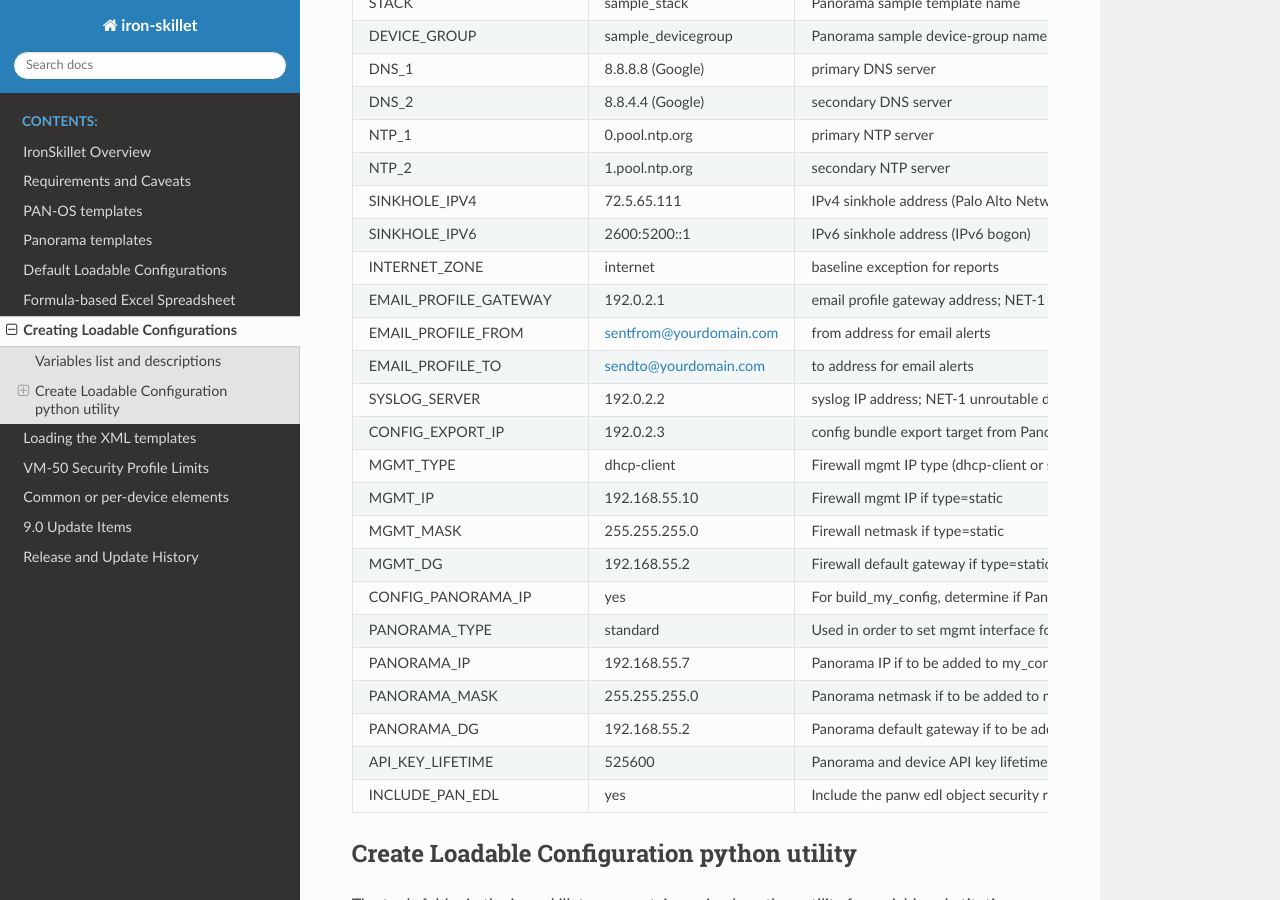
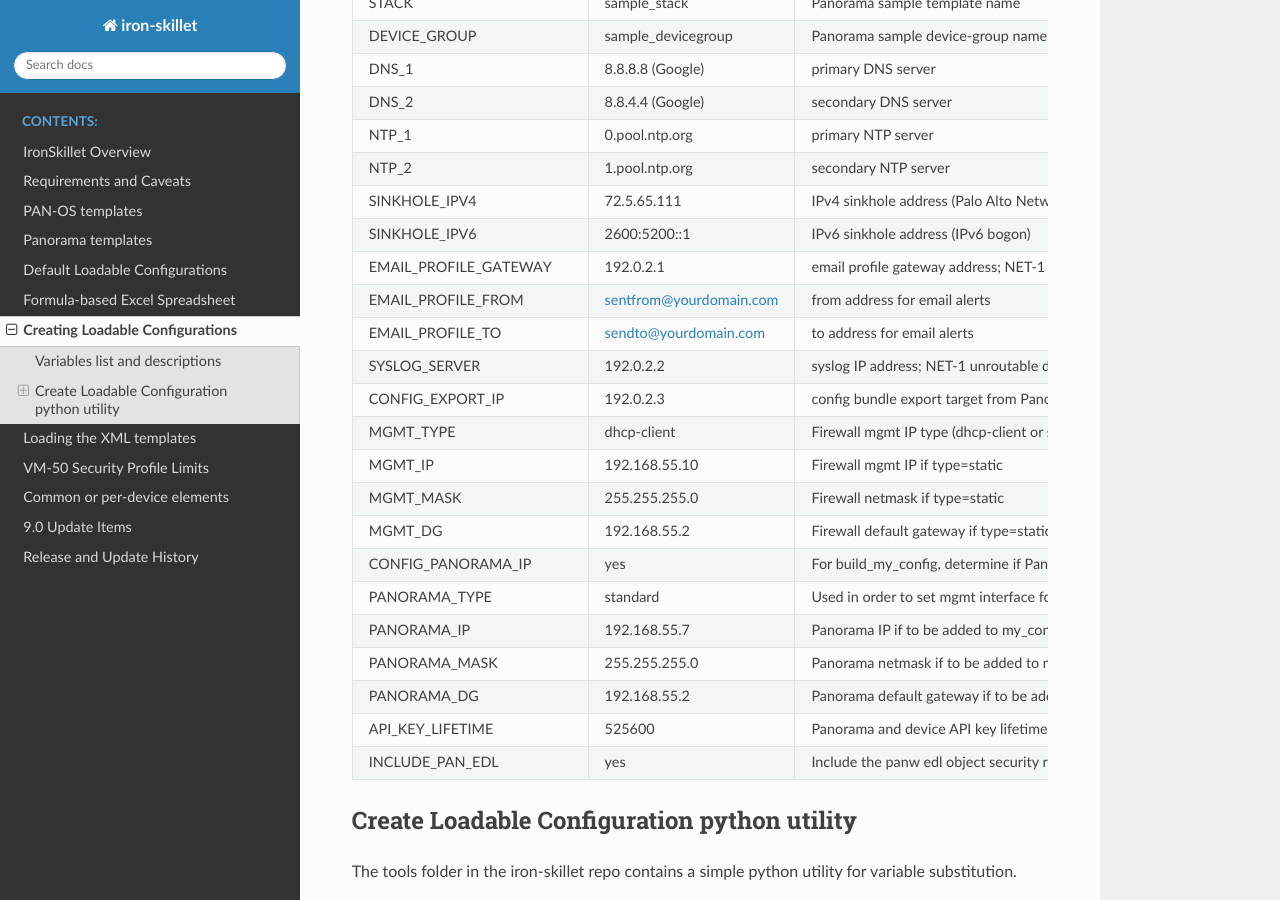
Before and after one commit to PaloAltoNetworks/iron-skillet, a Sphinx documentation site: the page built from docs/creating_loadable_configs.rst, in a window 1280 px wide and 900 px high, scrolled down 751 px. Built offline with Sphinx 7.4.7 and the Read the Docs theme 2.0.0, drawn with Linux system fonts in a browser that asks for light colours.

Commit message:
remove INTERNET_ZONE

```diff
--- a/docs/creating_loadable_configs.rst
+++ b/docs/creating_loadable_configs.rst
@@ -38,7 +38,6 @@ NTP_1                    0.pool.ntp.org           primary NTP server
 NTP_2                    1.pool.ntp.org           secondary NTP server
 SINKHOLE_IPV4            72.5.65.111              IPv4 sinkhole address (Palo Alto Networks)
 SINKHOLE_IPV6            2600:5200::1             IPv6 sinkhole address (IPv6 bogon)
-INTERNET_ZONE            internet                 baseline exception for reports
 EMAIL_PROFILE_GATEWAY    192.0.2.1                email profile gateway address; NET-1 default
 EMAIL_PROFILE_FROM       sentfrom@yourdomain.com  from address for email alerts
 EMAIL_PROFILE_TO         sendto@yourdomain.com    to address for email alerts
```
Also changed, not shown: 8 other files.
